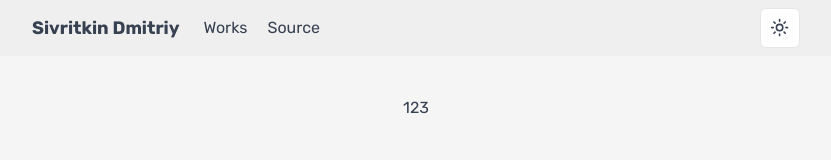
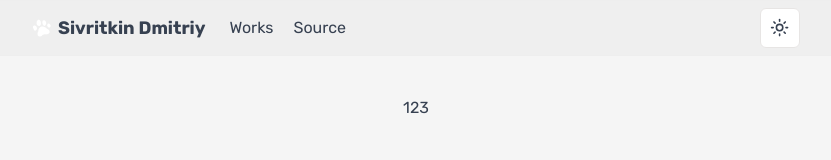
Before and after one commit to velenyx/portfolio, a Next.js app: page / in a window 1280 px wide. Shown: the top 160 px of the page, without its empty margins (224-1055 px from the left). Built offline with nearby package versions, Linux system fonts and the light colour scheme.

Commit message:
feat: :sparkles: Add `FootprintIcon` to `Logo` component and update link styles in `Header`

```diff
--- a/src/components/header/header.tsx
+++ b/src/components/header/header.tsx
@@ -8,12 +8,12 @@ export const Header = () => (
       <div className='flex items-center items-center gap-4'>
         <Logo />
         <div className='flex items-center gap-3'>
-          <Link href='/works' className='unde p-2 hover:underline'>
+          <Link href='/works' className='unde p-2 underline-offset-4 hover:underline'>
             Works
           </Link>
           <Link
             href='https://github.com/velenyx/velenyx-website'
-            className='text-1xl hover:underline'
+            className='text-1xl underline-offset-4 hover:underline'
           >
             Source
           </Link>
--- /dev/null
+++ b/src/shared/assets/icons/footprint.tsx
@@ -0,0 +1,32 @@
+'use client';
+
+import { useTheme } from 'next-themes';
+
+export const FootprintIcon = (props: React.SVGProps<SVGSVGElement>) => {
+  const { theme } = useTheme();
+  const currentColor = theme === 'light' ? 'black' : 'white';
+
+  return (
+    <svg
+      width={20}
+      height={20}
+      className='inline-block w-5 transition-transform group-hover:rotate-[20deg]'
+      viewBox='0 0 40 40'
+      fill={currentColor}
+      {...props}
+    >
+      <g transform='matrix(1.07541,0,0,1.1001,-1.05651,-0.978215)'>
+        <path
+          fill={currentColor}
+          d='M13.319,4.13C13.319,4.13 10.313,4.08 9.501,9.535C9.133,13.546 12.568,15.516 14.12,15.497C15.556,15.495 17.638,14.151 17.486,9.765C17.334,5.38 14.98,4.15 13.319,4.13'
+        />
+      </g>
+      <path d='M3.12,15.575C2.626,16.02 0.637,18.024 3.508,22.915C6.379,27.806 8.628,23.888 8.923,23.455C9.218,23.021 11.41,20.306 8.664,16.924C5.918,13.543 3.12,15.575 3.12,15.575Z' />
+      <g transform='matrix(1.00722,0,0,0.981856,-0.205441,0.281328)'>
+        <path d='M24.03,4.13C22.048,4.309 20.472,5.325 20.922,9.814C21.373,14.304 24.4,15.613 25.402,15.499C26.404,15.385 28.84,12.521 28.427,9.814C28.013,7.107 26.837,4.296 24.03,4.13Z' />
+      </g>
+      <path d='M32.114,11.35C32.114,11.35 29.196,13.155 30.864,16.589C32.532,20.023 34.677,19.25 36,18.588C37.322,17.927 38.02,14.778 35.931,12.665C33.843,10.551 32.114,11.35 32.114,11.35Z' />
+      <path d='M19.212,17.136C19.212,17.136 12.651,19.306 12.84,25.174C12.888,28.022 10.569,28.548 11.073,32.567C11.727,34.322 12.649,36.92 15.89,36.85C19.131,36.781 19.603,34.354 23.377,32.97C27.151,31.586 31.009,33.828 33.802,31.213C36.596,28.598 35.188,24.468 31.876,22.731C28.564,20.995 24.793,16.327 19.212,17.136Z' />
+    </svg>
+  );
+};
--- /dev/null
+++ b/src/shared/assets/icons/index.ts
@@ -0,0 +1 @@
+export { FootprintIcon } from './footprint';
--- /dev/null
+++ b/src/shared/assets/index.ts
@@ -0,0 +1 @@
+export * from './icons';
--- a/src/shared/ui/logo/logo.tsx
+++ b/src/shared/ui/logo/logo.tsx
@@ -1,9 +1,12 @@
 import Link from 'next/link';
+import { FootprintIcon } from '@/shared/assets';
 
 export const Logo = () => (
-  <Link href='/' className='text-orange-300 underline-offset-4 hover:underline'>
-    <div>
-      <p className='text-lg font-bold'>Sivritkin Dmitriy</p>
-    </div>
+  <Link
+    href='/'
+    className='group inline-flex items-center gap-1.5 text-orange-300 underline-offset-4 hover:underline'
+  >
+    <FootprintIcon className='transition-transform group-hover:rotate-[20deg]' />
+    <p className='text-lg font-bold'>Sivritkin Dmitriy</p>
   </Link>
 );
```
